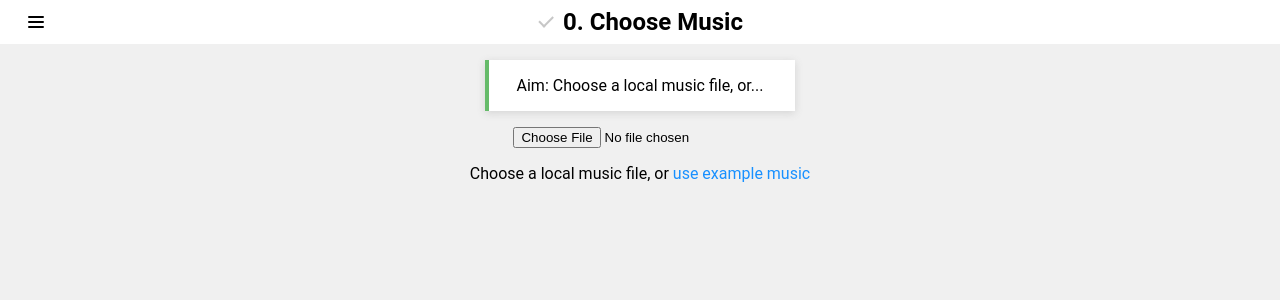
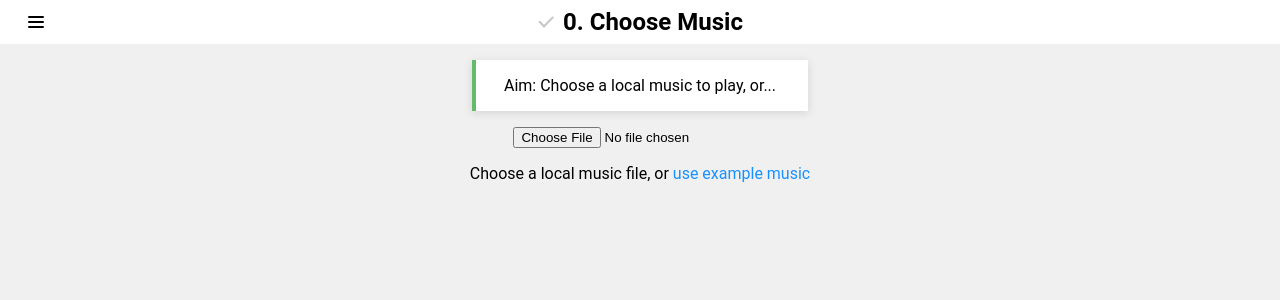
Before and after one commit to Lisianthus-A/the-worst-volumn-control, a React (Vite) app: page / in a window 1280 px wide. Shown: the top 300 px of the page. Built offline with nearby package versions, Linux system fonts and the light colour scheme.

Commit message:
fix(routes): update aimText for clarity in Choose Music route

```diff
--- a/src/routes.ts
+++ b/src/routes.ts
@@ -12,7 +12,7 @@ export const routes: RouteItem[] = [
   {
     name: "Choose Music",
     aim: "",
-    aimText: "Choose a local music file, or...",
+    aimText: "Choose a local music to play, or...",
     path: "/",
     component: () => import("@/pages/choose-music"),
   },
```
